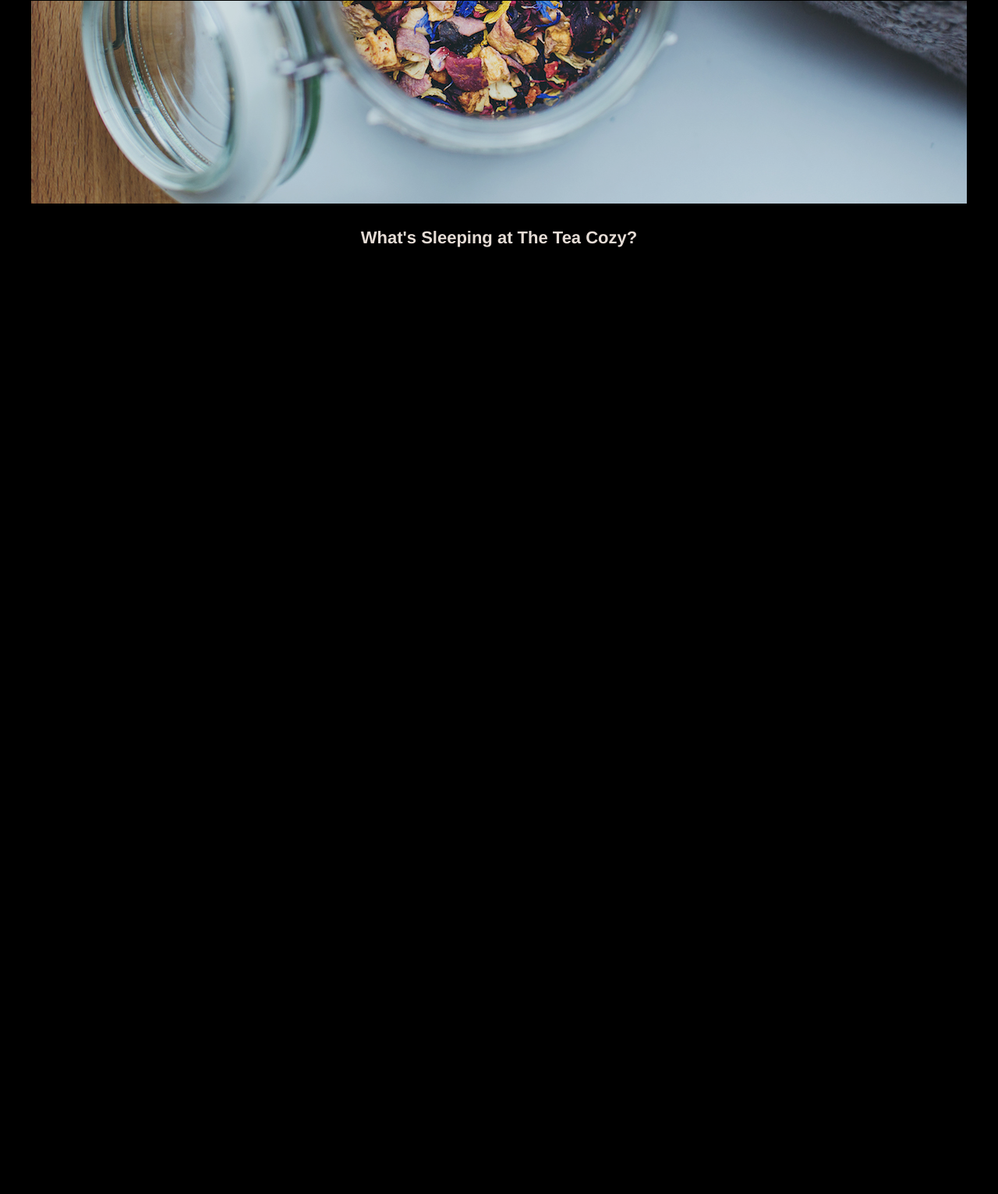
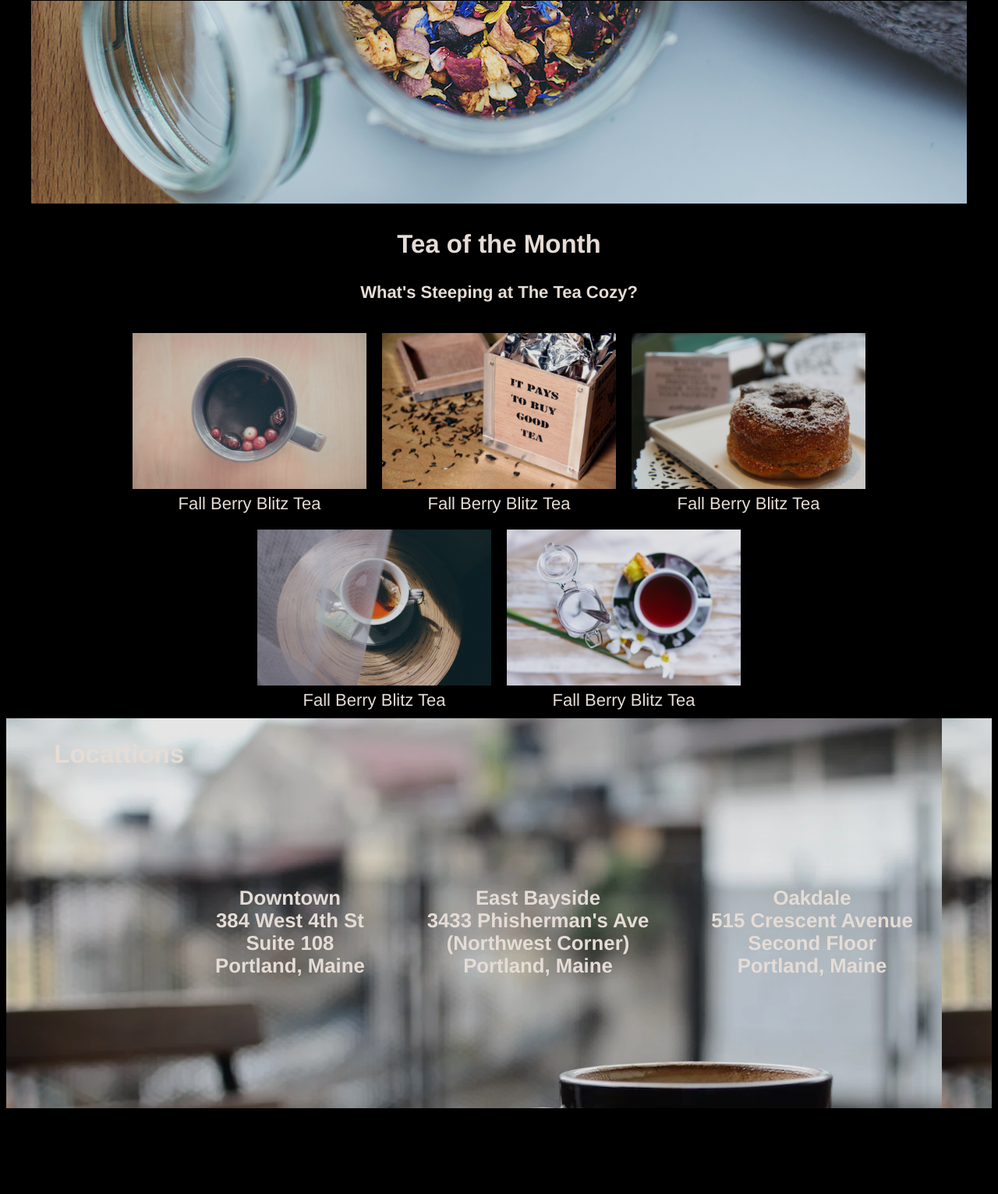
Before and after one commit to ragranato/tea-cozy, a plain HTML site: page index.html in a window 1280 px wide. Shown: the part 517-2048 px from the top of the page at 78% size. Before the commit the page ends 864 px from the top, so only its background shows below. Drawn offline with Linux system fonts and the light colour scheme.

Commit message:
added locations and css

```diff
--- a/index.html
+++ b/index.html
@@ -27,7 +27,47 @@
     </section>
     <section id="featured">
         <h2>Tea of the Month</h2>
-        <h4>What's Sleeping at The Tea Cozy?</h4>
+        <h4>What's Steeping at The Tea Cozy?</h4>
+        <media id="teas">
+            <figure>
+                <img src="resources\img-berryblitz.jpg" alt="img-berryblitz">
+                <figcaption>Fall Berry Blitz Tea</figcaption>
+            </figure>
+            <figure>
+                <img src="resources\img-spiced-rum.jpg" alt="img-spiced-rum">
+                <figcaption>Fall Berry Blitz Tea</figcaption>
+            </figure>
+            <figure>
+                <img src="resources\img-donut.jpg" alt="img-donut">
+                <figcaption>Fall Berry Blitz Tea</figcaption>
+            </figure>
+            <figure>
+                <img src="resources\img-myrtle-ave.jpg" alt="img-myrtle-ave">
+                <figcaption>Fall Berry Blitz Tea</figcaption>
+            </figure>
+            <figure>
+                <img src="resources\img-bedford-bizarre.png" alt="img-bedford-bizarre">
+                <figcaption>Fall Berry Blitz Tea</figcaption>
+            </figure>
+        </media>
+    </section>
+    <section id="locations">
+        <h2>Locattions</h2>
+        <div class="locations">
+            <h3>
+                <strong>Downtown</strong><br>384 West 4th St<br>Suite 108<br>Portland, Maine
+            </h3>
+        </div>
+        <div class="locations">
+            <h3>
+                <strong>East Bayside</strong><br>3433 Phisherman's Ave<br>(Northwest Corner)<br>Portland, Maine
+            </h3>
+        </div>
+        <div class="locations">
+            <h3>
+                <strong>Oakdale</strong><br>515 Crescent Avenue<br>Second Floor<br>Portland, Maine
+            </h3>
+        </div>
     </section>
 </body>
 </html>
--- a/styles.css
+++ b/styles.css
@@ -64,5 +64,39 @@ a {
 }
 
 #featured {
+    display: inline-block;
+    width: 1000px;
+    position: relative;
+    top: 70px;
+}
+
+#teas {
+    display: inline-flex;
+    flex-wrap: wrap;
+    width: 100%;
+    justify-content: center;
+}
+img {
+    height: 200px;
+    width: 300px;
+}
+
+figure {
+    margin: 10px;
+}
+
+#locations {
+    display: flex;
+    position: relative;
+    top: 70px;
+    height: 500px;
+    width: 100%;
+    justify-content: center;
+    background-image: url("/resources/img-locations-background.png");
+}
+.locations {
+    margin: 40px;
+    position: relative;
+    top: 30%;
 
 }
```
